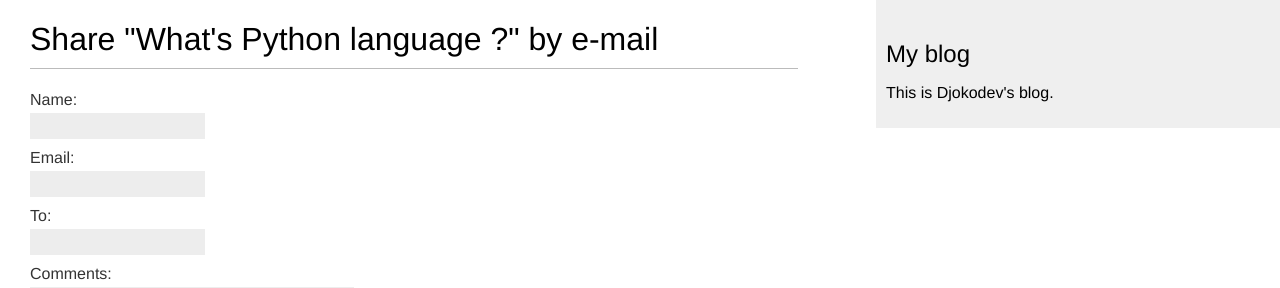
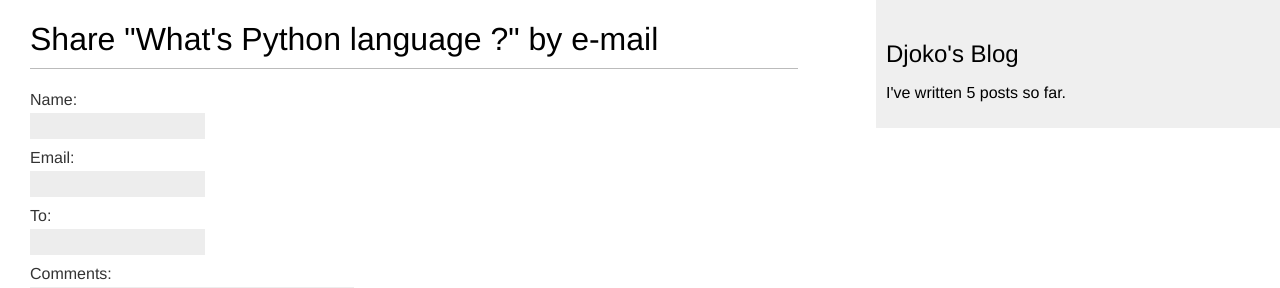
Before and after one commit to djokodev/blog, a Django app: page /blog/7/share/ in a window 1280 px wide. Shown: the top 288 px of the page. Run offline with Django 5.2, Linux system fonts and the light colour scheme; data comes from the database, SQL or seed files in the repository; parts of the project's set-up code (start-up, migrations or seed data) failed here and were passed over.

Commit message:
feat: add custom templatetag

```diff
--- a/blog/templates/blog/base.html
+++ b/blog/templates/blog/base.html
@@ -1,4 +1,6 @@
+{% load blog_tags %}
 {% load static %}
+
 <!DOCTYPE html>
 <html>
 <head>
@@ -11,8 +13,10 @@
     {% endblock %}
   </div>
   <div id="sidebar">
-        <h2>My blog</h2>
-        <p>This is Djokodev's blog.</p>
+    <h2>Djoko's Blog</h2>
+    <p>
+      I've written {% total_posts %} posts so far.
+    </p>
   </div>
 </body>
 </html>
--- a/blog/templates/blog/post/list.html
+++ b/blog/templates/blog/post/list.html
@@ -3,7 +3,6 @@
 {% block title %}Djokodev's blog{% endblock %}
 
 {% block content %}
-    <h1>My Blog</h1>
     {% if tag %}
         <h2>Posts tagged with "{{ tag.name }}"</h2>
     {% endif %}
--- /dev/null
+++ b/blog/templatetags/blog_tags.py
@@ -0,0 +1,10 @@
+from django import template
+from ..models import Post
+
+
+register = template.Library()
+
+
+@register.simple_tag
+def total_posts():
+    return Post.published.count()
```
Also changed, not shown: blog/templatetags/__init__.py (added). Lines whose indentation alone changed are shown as unchanged.
